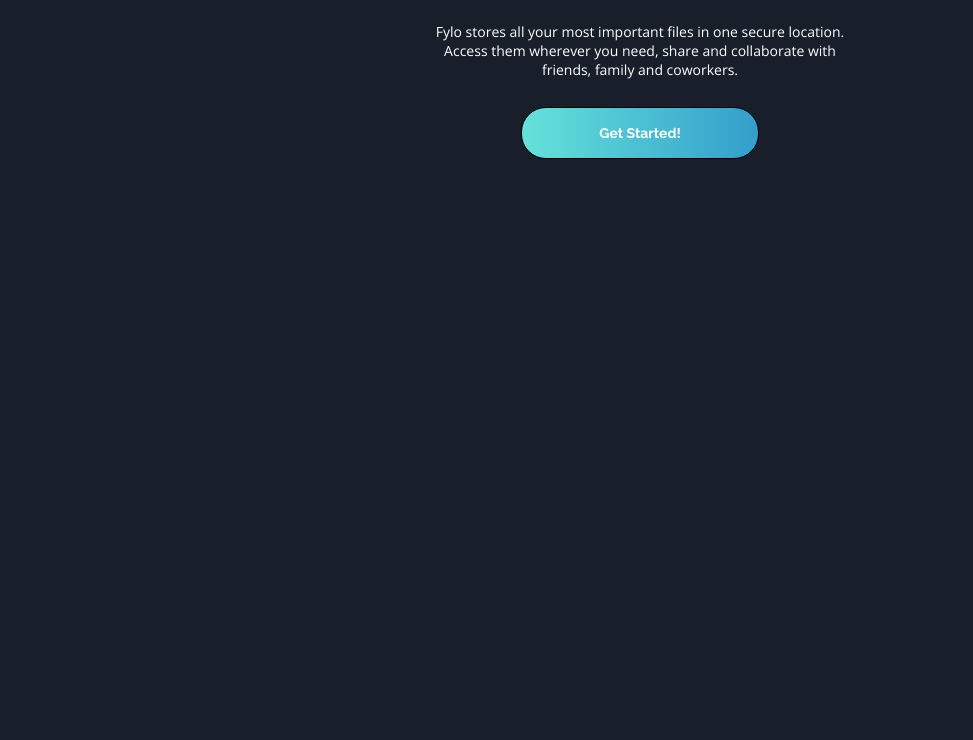
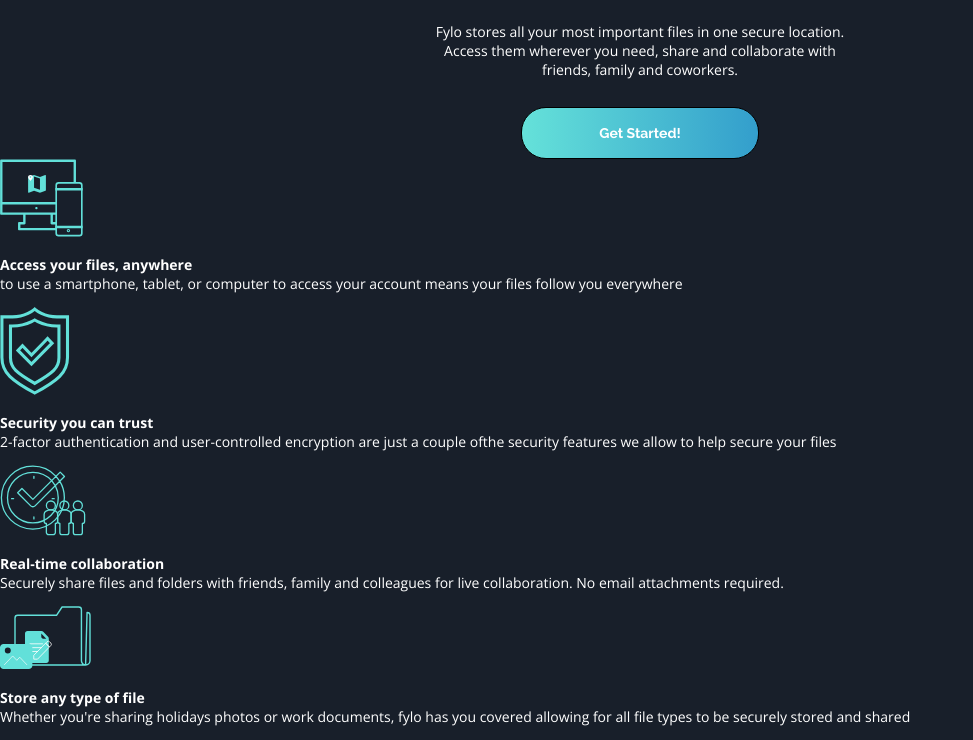
Before and after one commit to rolandandkose/SH-CAPSTONE-PROJECT-1, a plain HTML site: page index.html in a window 1280 px wide. Shown: the part 577-1317 px from the top of the page, without its empty margins (0-973 px from the left). Before the commit the page ends 800 px from the top, so only its background shows below. Drawn offline with nearby package versions, Linux system fonts and the light colour scheme.

Commit message:
i added  from line 38 to 54

```diff
--- a/index.html
+++ b/index.html
@@ -34,5 +34,23 @@
 
         </div>
     </div>
+
+    <div class="container">
+        <div class="row"></div>
+        <img class="icon" src="images/icon-access-anywhere.svg" alt="icon">
+       <p><b>Access your files, anywhere</b><br/> <centre> to use a smartphone, tablet, or computer to access your account means your files follow you everywhere</centre></p>
+    </div>
+            <div class="col-sm-4">
+                <img class="icon" src="images/icon-security.svg" alt="icon">
+              <p><b>Security you can trust</b><br/> <centre>2-factor authentication and user-controlled encryption are just a couple ofthe security features we allow to help secure your files</centre></p>
+            </div>
+            <div class="col-sm-4">
+                <img class="icon" src="images/icon-collaboration.svg" alt="icon">
+              <p><b>Real-time collaboration</b><br/> <centre>Securely share files and folders with friends, family and colleagues for live collaboration. No email attachments required.</centre></p>
+            </div>
+            <div class="col-sm-4">
+                <img class="icon" src="images/icon-any-file.svg" alt="icon">
+              <p><b>Store any type of file</b><br/> <centre>Whether you're sharing holidays photos or work documents, fylo has you covered allowing for all file types to be securely stored and shared</centre></p>
+            </div>
 </body>
 </html>
```
